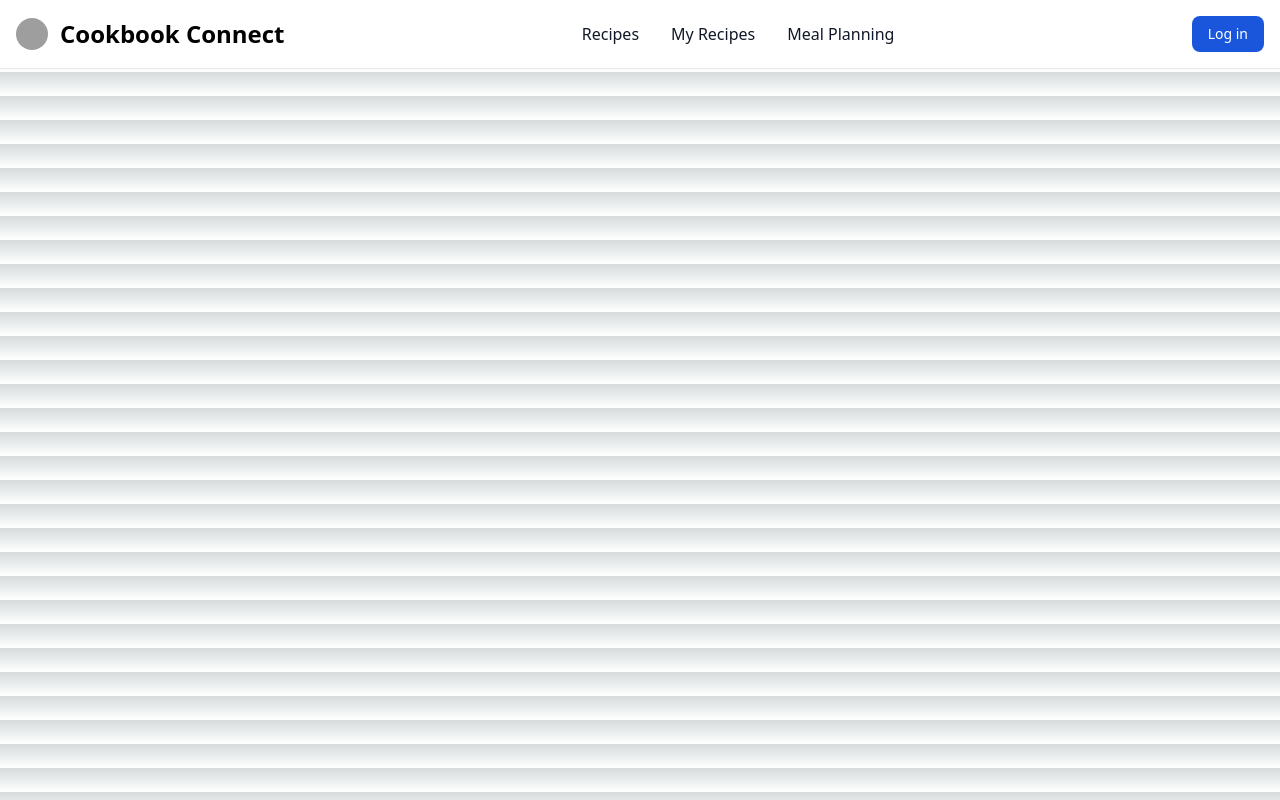
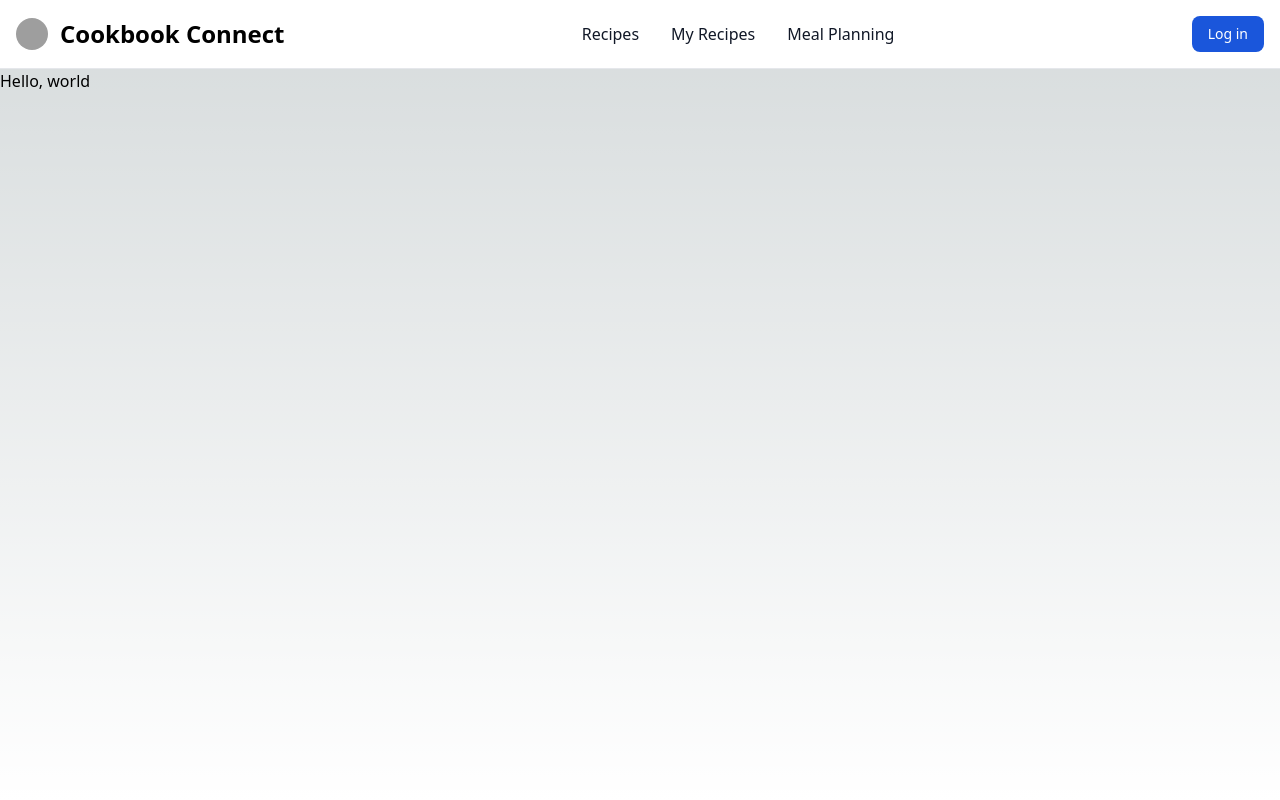
Before and after one commit to TNel51/cookbook-connect, a Next.js app: page / in a window 1280 px wide. Built offline with nearby package versions, Linux system fonts and the light colour scheme; no server answers; grey boxes are pictures that could not be loaded.

Commit message:
fix layout

```diff
--- a/src/components/Layout.tsx
+++ b/src/components/Layout.tsx
@@ -3,8 +3,14 @@ import type {PropsWithChildren, ReactElement} from "react";
 import NavBar from "./NavBar";
 
 export default function Layout({children}: PropsWithChildren): ReactElement {
-    return <main>
-        <NavBar />
-        {children}
-    </main>;
+    return (
+        <main className="bg-greyish">
+            <div className="flex flex-col min-h-screen">
+                <NavBar />
+                <div className="container mx-auto flex-grow">
+                    {children}
+                </div>
+            </div>
+        </main>
+    );
 }
--- a/src/components/NavBar.tsx
+++ b/src/components/NavBar.tsx
@@ -22,7 +22,7 @@ export default function NavBar(): ReactElement {
     }, [avaDropRef, avaDropButtonRef, dropdown, session?.user]);
 
     return <div>
-        <nav className="bg-white dark:bg-gray-900 fixed w-full z-20 top-0 start-0 border-b border-gray-200 dark:border-gray-600">
+        <nav className="bg-white dark:bg-gray-900 w-full z-20 top-0 start-0 border-b border-gray-200 dark:border-gray-600">
             <div className="max-w-screen-xl flex flex-wrap items-center justify-between mx-auto p-4">
                 <Link href="/" className="flex items-center space-x-3 rtl:space-x-reverse">
                     <Image className="w-8 h-8 rounded-full" src="https://flowbite.com/docs/images/logo.svg" alt="Cookbook Connect Logo" height={32} width={32} />
--- a/src/pages/index.tsx
+++ b/src/pages/index.tsx
@@ -1,9 +1,5 @@
 import type {ReactElement} from "react";
 
-import Layout from "@/components/Layout";
-
 export default function Home(): ReactElement {
-    return <Layout>
-        <div>Hello, world</div>
-    </Layout>;
+    return <div>Hello, world</div>;
 }
```
